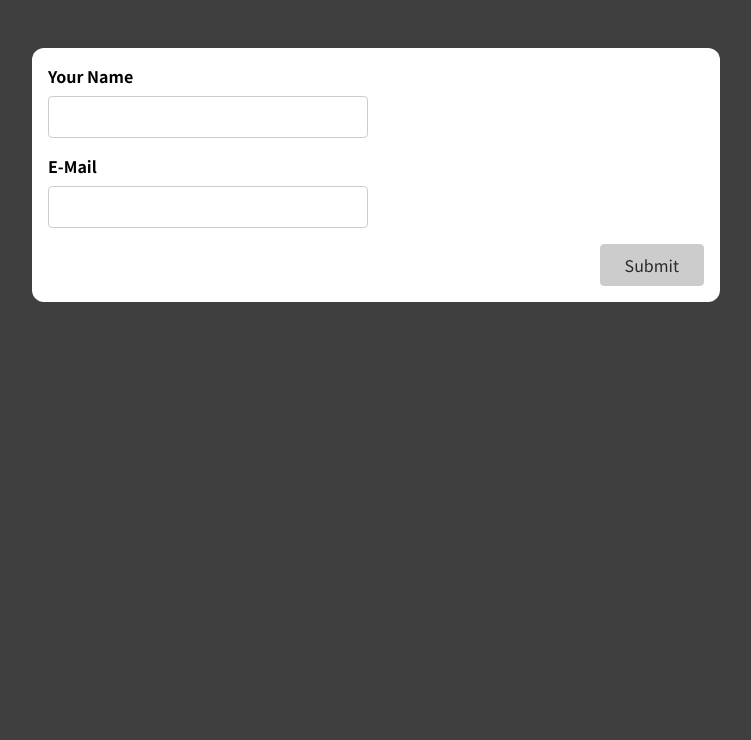
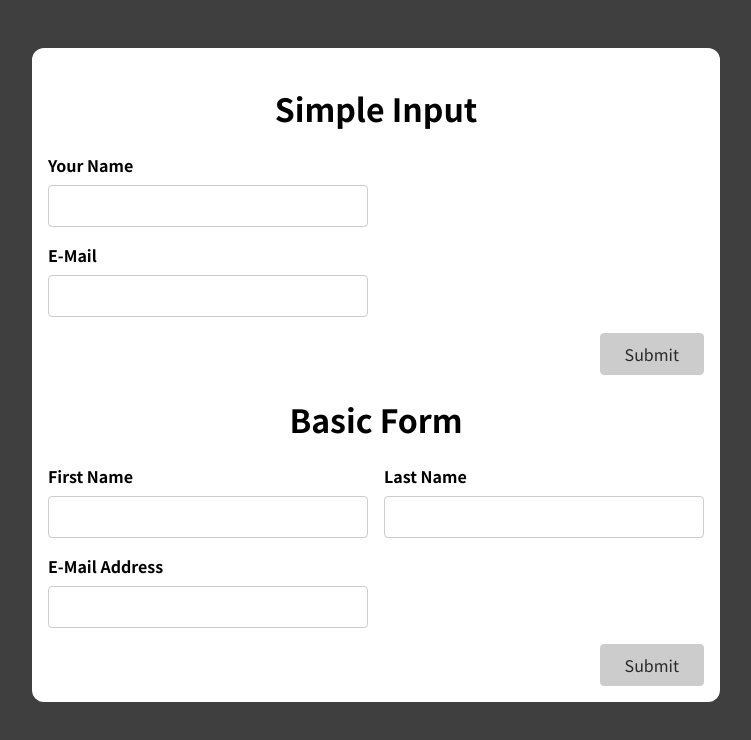
Before and after one commit to bognikk/react-form, a React (Create React App) app: page / in a window 1280 px wide. Shown: the top 740 px of the page, without its empty margins (264-1015 px from the left). Built offline with nearby package versions, Linux system fonts and the light colour scheme.

Commit message:
Added a new form and applying old hooks to it for practice

```diff
--- a/src/App.js
+++ b/src/App.js
@@ -1,9 +1,11 @@
 import SimpleInput from './components/SimpleInput.jsx';
+import BasicForm from './components/BasicForm.jsx';
 
 function App() {
   return (
     <div className="app">
       <SimpleInput />
+      <BasicForm />
     </div>
   );
 }
--- a/src/components/BasicForm.jsx
+++ b/src/components/BasicForm.jsx
@@ -1,24 +1,117 @@
+import useInput from "../hooks/use-input";
+
+const isNotEmpty = (value) => value.trim() !== "";
+const isEmail = (value) => value.includes("@");
+
 const BasicForm = (props) => {
+  const {
+    value: firstNameValue,
+    isValid: firstNameIsValid,
+    hasError: firstNameHasError,
+    valueChangeHandler: firstNameChangeHandler,
+    inputBlurHandler: firstNameBlurHandler,
+    reset: resetfirstName,
+  } = useInput(isNotEmpty);
+
+  const {
+    value: lastNameValue,
+    isValid: lastNameIsValid,
+    hasError: lastNameHasError,
+    valueChangeHandler: lastNameChangeHandler,
+    inputBlurHandler: lastNameBlurHandler,
+    reset: resetLastName,
+  } = useInput(isNotEmpty);
+
+  const {
+    value: emailValue,
+    isValid: emailIsValid,
+    hasError: emailHasError,
+    valueChangeHandler: emailChangeHandler,
+    inputBlurHandler: emailBlurHandler,
+    reset: resetEmail,
+  } = useInput(isNotEmpty);
+
+  let formIsValid = false;
+
+  if (firstNameIsValid && lastNameIsValid && emailIsValid) {
+    formIsValid = true;
+  }
+
+  const submitHandler = (event) => {
+    event.preventDefault();
+
+    if (!formIsValid) {
+      return;
+    }
+
+    console.log("Submitted!");
+    console.log(firstNameValue, lastNameValue, emailValue);
+
+    resetfirstName();
+    resetLastName();
+    resetEmail();
+  };
+
+  const firstNameClasses = firstNameHasError
+    ? "form-control invalid"
+    : "form-control";
+
+  const lastNameClasses = lastNameHasError
+    ? "form-control invalid"
+    : "form-control";
+
+  const emailClasses = emailHasError ? "form-control invalid" : "form-control";
+
   return (
-    <form>
-      <div className='control-group'>
-        <div className='form-control'>
-          <label htmlFor='name'>First Name</label>
-          <input type='text' id='name' />
+    <>
+      <h1>Basic Form</h1>
+      <form onSubmit={submitHandler}>
+        <div className="control-group">
+          <div className={firstNameClasses}>
+            <label htmlFor="name">First Name</label>
+            <input
+              type="text"
+              id="name"
+              value={firstNameValue}
+              onChange={firstNameChangeHandler}
+              onBlur={firstNameBlurHandler}
+            />
+            {firstNameHasError && (
+              <p className="error-text">Please enter a first name.</p>
+            )}
+          </div>
+          <div className={lastNameClasses}>
+            <label htmlFor="surname">Last Name</label>
+            <input
+              type="text"
+              id="surname"
+              value={lastNameValue}
+              onChange={lastNameChangeHandler}
+              onBlur={lastNameBlurHandler}
+            />
+            {lastNameHasError && (
+              <p className="error-text">Please enter a last name.</p>
+            )}
+          </div>
         </div>
-        <div className='form-control'>
-          <label htmlFor='name'>Last Name</label>
-          <input type='text' id='name' />
+        <div className={emailClasses}>
+          <label htmlFor="email">E-Mail Address</label>
+          <input
+            type="text"
+            id="email"
+            value={emailValue}
+            onChange={emailChangeHandler}
+            onBlur={emailBlurHandler}
+          />
+          {emailHasError && (
+            <p className="error-text">Please enter a valid email address.</p>
+          )}
         </div>
-      </div>
-      <div className='form-control'>
-        <label htmlFor='name'>E-Mail Address</label>
-        <input type='text' id='name' />
-      </div>
-      <div className='form-actions'>
-        <button>Submit</button>
-      </div>
-    </form>
+        <div className="form-actions">
+          <button disabled={!formIsValid}>Submit</button>
+        </div>
+      </form>
+    </>
   );
 };
 
--- a/src/components/SimpleInput.jsx
+++ b/src/components/SimpleInput.jsx
@@ -48,6 +48,8 @@
     : "form-control";
 
   return (
+    <>
+      <h1>Simple Input</h1>
       <form onSubmit={formSubmisionHandler}>
         <div className={nameInputClasses}>
           <label htmlFor="name">Your Name</label>
@@ -79,6 +81,7 @@
           <button disabled={!formIsValid}>Submit</button>
         </div>
       </form>
+    </>
   );
 };
 
--- a/src/index.css
+++ b/src/index.css
@@ -109,3 +109,12 @@
 .error-text {
   color: #b40e0e;
 }
+
+form:first-child {
+  border-bottom: 3px solid black;
+  padding-bottom: 3rem;
+}
+
+h1 {
+  text-align: center;
+}
```
Also changed, not shown: 1 other file (tests, documents, lock files or other folders). Lines whose indentation alone changed are shown as unchanged.
